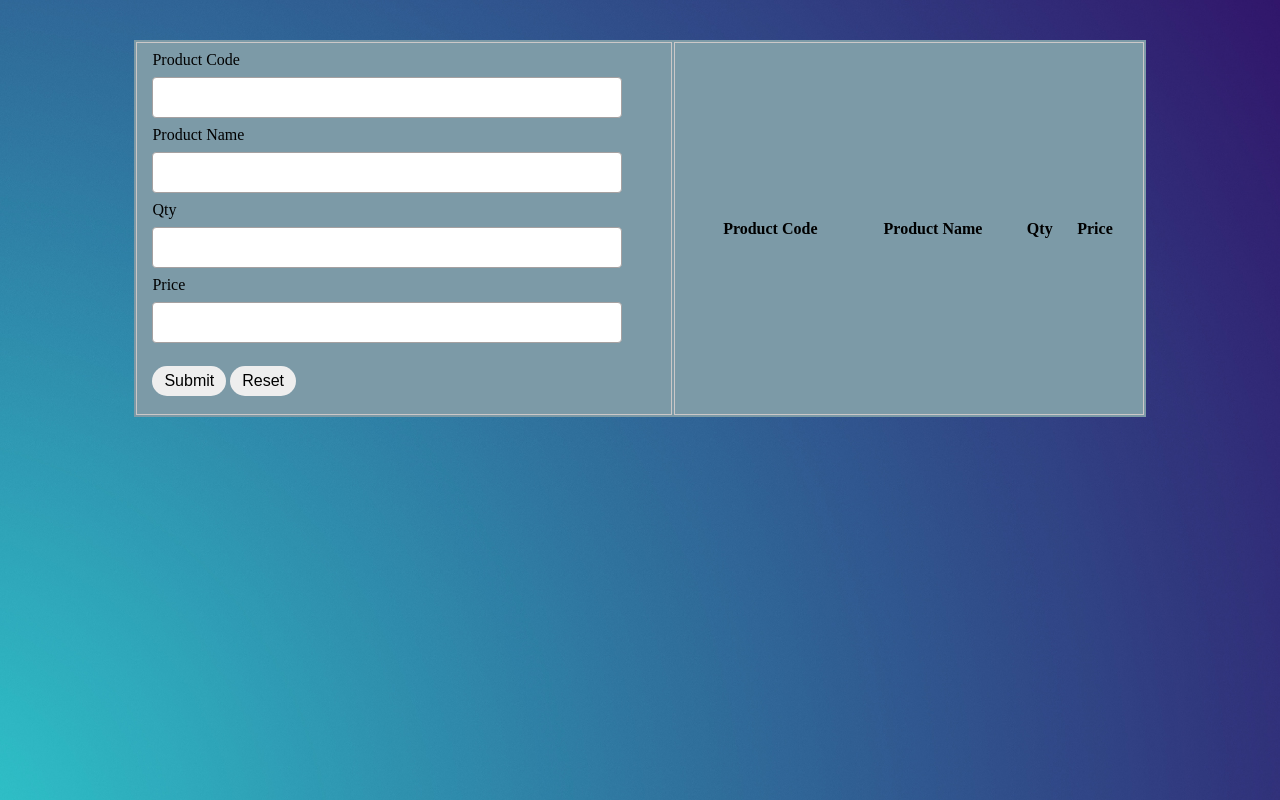
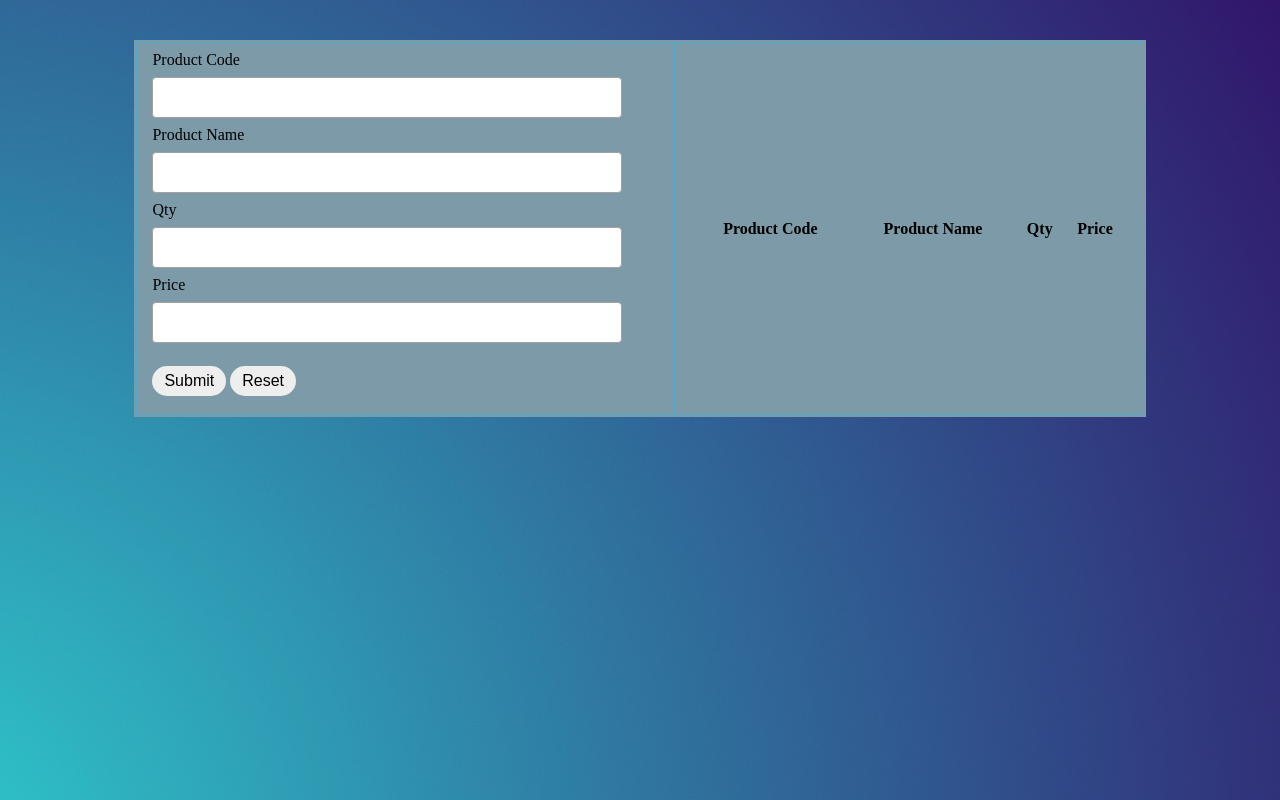
Before and after one commit to jaiswarvishal/CRUD-Operation, a plain HTML site: page index.html in a window 1280 px wide. Drawn offline with Linux system fonts and the light colour scheme.

Commit message:
Update style.css

```diff
--- a/style.css
+++ b/style.css
@@ -17,7 +17,7 @@ table.list{
 }
 
 td{
-    border: 1px solid rgb(204,200,200);
+    border: 1px solid rgb(81,171,209);
     text-align: left;
     padding: 8px 15px;
 }
```
